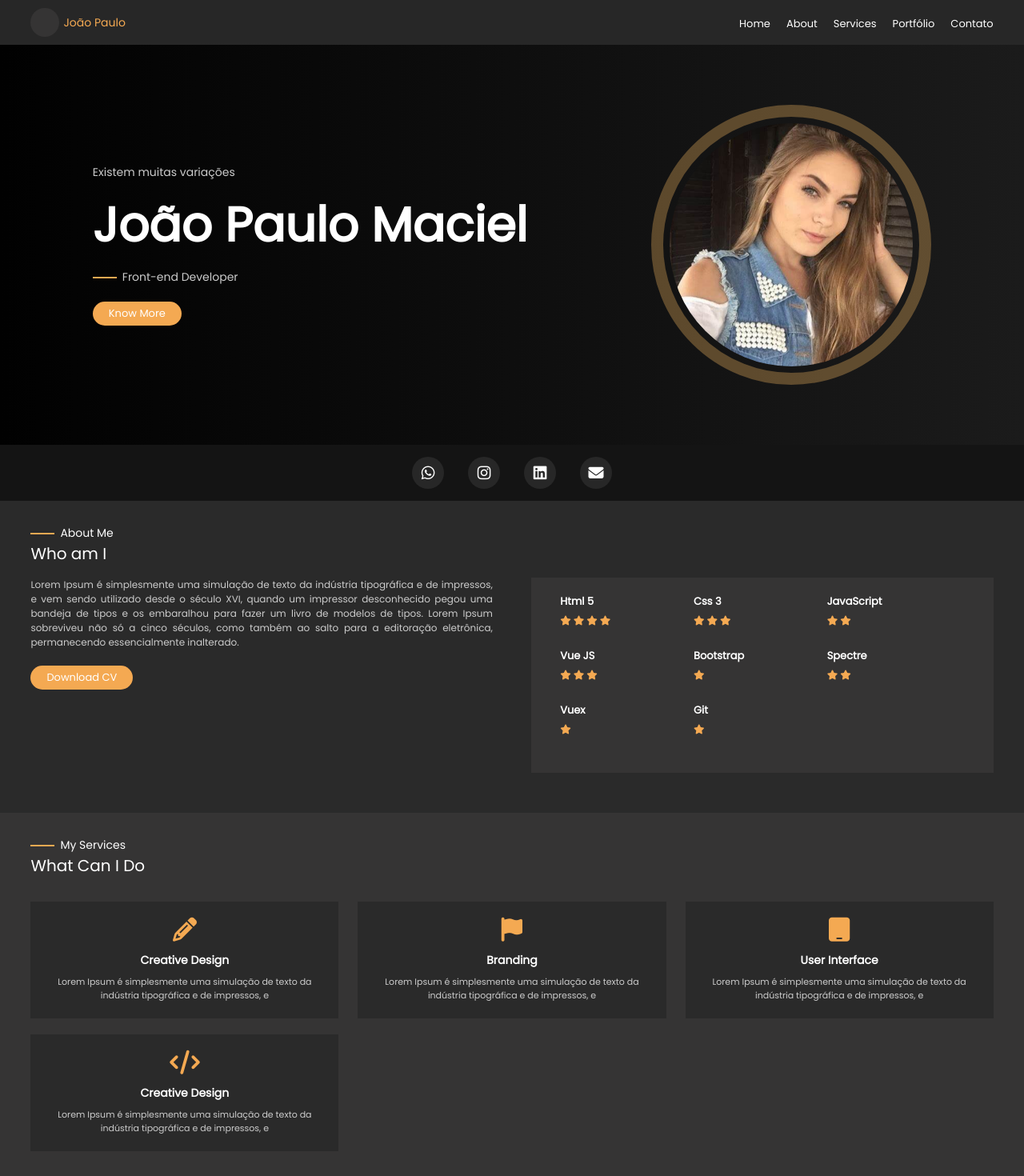
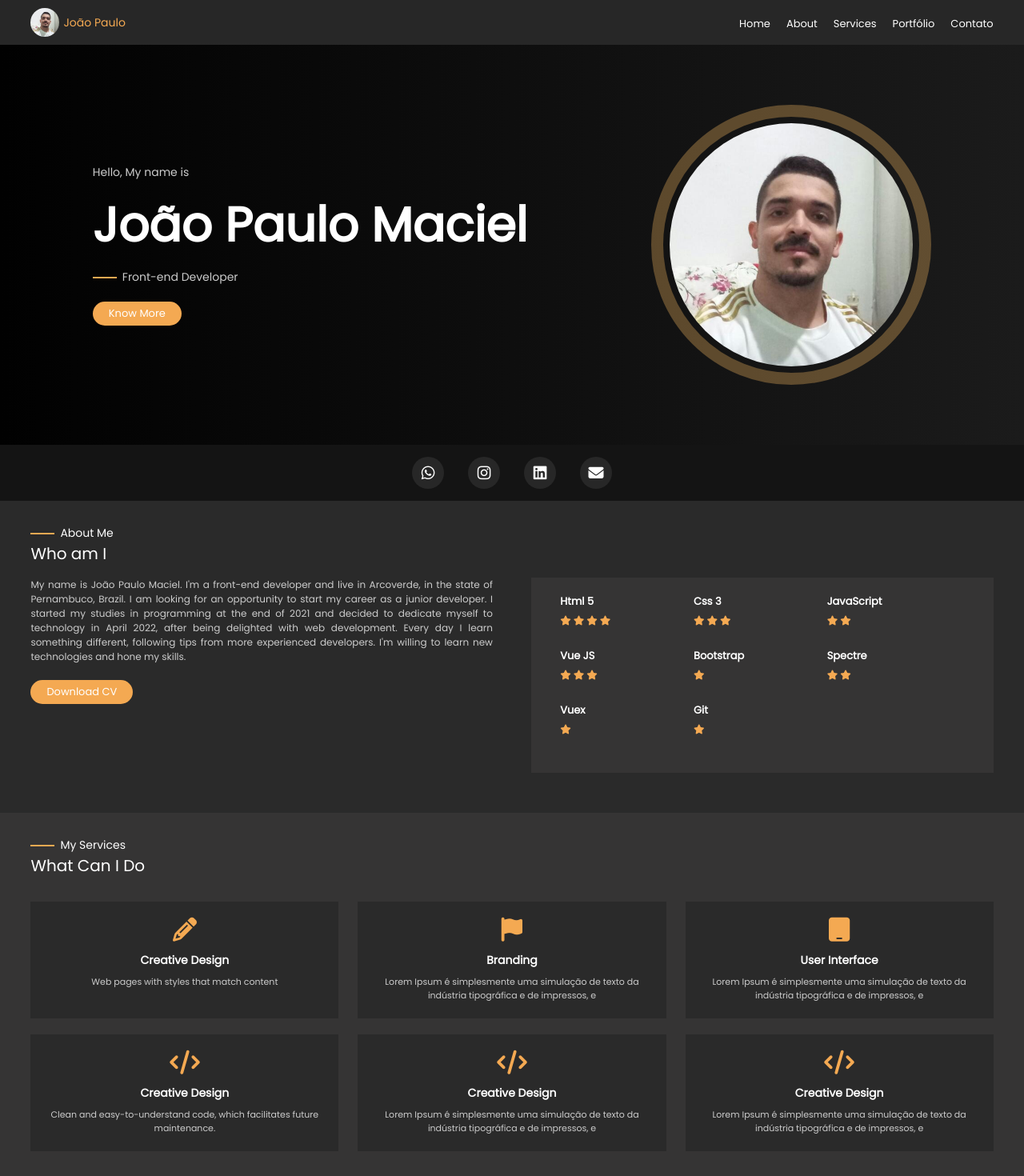
Before and after one commit to JoaoPaulo-dev-lab/my-portfolio, a Vue app: page / in a window 1280 px wide. Shown: the top 1470 px of the page at 80% size. Built offline with nearby package versions, Linux system fonts and the light colour scheme.

Commit message:
Altracoes de informacoes pessoais

```diff
--- a/src/App.vue
+++ b/src/App.vue
@@ -2,7 +2,7 @@
     <div>
       <HeaderApp/>
       <BannerApp/>
-      <FooterApp/>
+      <ContatosApp/>
       <AboutApp/>
       <ServicesApp/>
       <PortfolioApp/>
@@ -15,14 +15,14 @@ import BannerApp from './components/BannerApp.vue'
 import AboutApp from './components/AboutApp.vue'
 import ServicesApp from './components/ServicesApp.vue'
 import PortfolioApp from './components/PortfolioApp.vue'
-import FooterApp from './components/FooterApp.vue'
+import ContatosApp from './components/ContatosApp.vue'
 import '@fortawesome/fontawesome-free/css/all.css'
 import './css/app.css'
 
 export default {
   name: 'App',
   components: {
-    HeaderApp, BannerApp, AboutApp, ServicesApp, PortfolioApp, FooterApp
+    HeaderApp, BannerApp, AboutApp, ServicesApp, PortfolioApp, ContatosApp
   }
 }
 </script>
--- a/src/components/AboutApp.vue
+++ b/src/components/AboutApp.vue
@@ -3,7 +3,7 @@
     <SectionTitle title="About Me" subtitle="Who am I"/>
     <div class="about-box flex justify-between">
         <div class="description flex column">
-            <p class="text-description text-secundary">Lorem Ipsum é simplesmente uma simulação de texto da indústria tipográfica e de impressos, e vem sendo utilizado desde o século XVI, quando um impressor desconhecido pegou uma bandeja de tipos e os embaralhou para fazer um livro de modelos de tipos. Lorem Ipsum sobreviveu não só a cinco séculos, como também ao salto para a editoração eletrônica, permanecendo essencialmente inalterado.</p>
+            <p class="text-description text-secundary">My name is João Paulo Maciel. I'm a front-end developer and live in Arcoverde, in the state of Pernambuco, Brazil. I am looking for an opportunity to start my career as a junior developer. I started my studies in programming at the end of 2021 and decided to dedicate myself to technology in April 2022, after being delighted with web development. Every day I learn something different, following tips from more experienced developers. I'm willing to learn new technologies and hone my skills.</p>
             <div>
                 <a href="" class="link-action bg-accent">Download CV</a>
             </div>
--- a/src/components/BannerApp.vue
+++ b/src/components/BannerApp.vue
@@ -2,7 +2,7 @@
   <section class="banner flex justify-around nowrap items-center">
     <div class="flex justify-center  column">
         <div>
-            <p class="text-secundary">Existem muitas variações </p>
+            <p class="text-secundary">Hello, My name is</p>
         </div>
         <div>
             <h1 class="text-bolder text-primary">João Paulo Maciel</h1>
@@ -17,7 +17,7 @@
     </div>
     <div class="avatar-container">
         <div class="border-accent">
-            <img src="../assets/images/img1.jpg" alt="">
+            <img src="../assets/images/img2.jpg" alt="">
         </div>
     </div>
   </section>
--- a/src/components/FooterApp.vue
+++ b/src/components/ContatosApp.vue
@@ -17,7 +17,7 @@
 
 <script>
 export default {
-    name: 'FooterApp'
+    name: 'ContatosApp'
 }
 </script>
 
--- a/src/components/HeaderApp.vue
+++ b/src/components/HeaderApp.vue
@@ -1,7 +1,7 @@
 <template>
     <header class="header flex items-center justify-between bg-primary">
         <div class="flex items-center">
-            <div class="header-avatar bg-accent3"></div>
+            <img class="header-avatar bg-accent3" src="../assets/images/img2.jpg">
             <span class="title-section text-accent">João Paulo</span>
         </div>
         <div class="menu-desktop">
--- a/src/components/ServicesApp.vue
+++ b/src/components/ServicesApp.vue
@@ -2,9 +2,11 @@
   <section class="services-app bg-accent3">
     <SectionTitle title="My Services" subtitle="What Can I Do"/>
     <div class="container-services flex wrap justify-between">
-        <ServiceSingle title="Creative Design" icon="fa fa-pencil" description="Lorem Ipsum é simplesmente uma simulação de texto da indústria tipográfica e de impressos, e"/>
+        <ServiceSingle title="Creative Design" icon="fa fa-pencil" description="Web pages with styles that match content"/>
         <ServiceSingle title="Branding" icon="fa fa-flag" description="Lorem Ipsum é simplesmente uma simulação de texto da indústria tipográfica e de impressos, e"/>
         <ServiceSingle title="User Interface" icon="fa fa-tablet" description="Lorem Ipsum é simplesmente uma simulação de texto da indústria tipográfica e de impressos, e"/>
+        <ServiceSingle title="Creative Design" icon="fa fa-code" description="Clean and easy-to-understand code, which facilitates future maintenance."/>
+        <ServiceSingle title="Creative Design" icon="fa fa-code" description="Lorem Ipsum é simplesmente uma simulação de texto da indústria tipográfica e de impressos, e"/>
         <ServiceSingle title="Creative Design" icon="fa fa-code" description="Lorem Ipsum é simplesmente uma simulação de texto da indústria tipográfica e de impressos, e"/>
     </div>
   </section>
```
Also changed, not shown: src/assets/images/img2.jpg (added), 1 other file (tests, documents, lock files or other folders).
